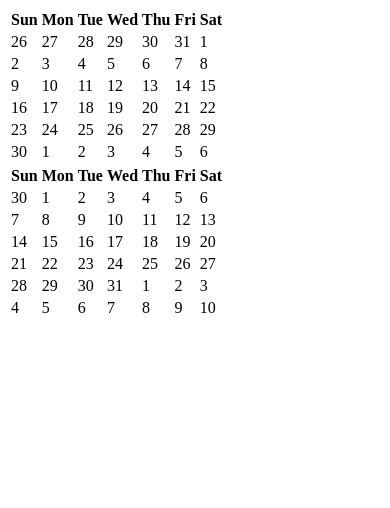
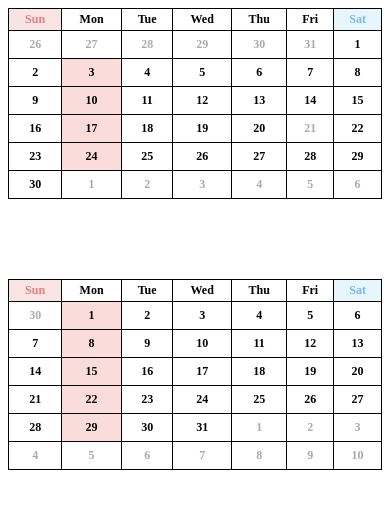
Before and after one commit to YuuIsMe0928/sample, a plain HTML site: page index.html in a window 390 px wide. Drawn offline with Linux system fonts and the light colour scheme.

Commit message:
Modify style.css

```diff
--- a/styles/style.css
+++ b/styles/style.css
@@ -5,3 +5,62 @@ h1, h2, h3, h4, h5, h6 {
 body {
     font-family: serif;
 }
+
+.calendar-wrap {
+    margin: 0 auto;
+    max-width: 1110px;
+    display: grid;
+    grid-template-columns: repeat(2, 1fr);
+    gap: 40px;
+}
+@media(max-width: 767.98px) {
+    .calendar-wrap {
+        display: flex;
+        flex-direction: column;
+    }
+}
+
+.calendar {
+    width: 100%;
+    border-collapse: collapse;
+}
+
+.calendar th, .calendar td {
+    border: 1px solid #000;
+    text-align: center;
+    padding: 10px;
+    font-size: 14px;
+    font-weight: bold;
+}
+
+.calendar th {
+    padding: 6px 10px;
+}
+/*.calendar td {}*/
+@media(max-width: 767.98px) {
+    .calendar th, .calendar td {
+        padding: 6px;
+        font-size: 12px;
+    }
+    .calendar th {
+        padding: 3px 6px;
+    }
+}
+
+.calendar .sun {
+    color: #e17f7e;
+    background-color: #f8e4e2;
+}
+.calendar .sat {
+    color: #7ab6f3;
+    background-color: #e7f6fd;
+}
+.calendar .mute {
+    color: #aaa;
+}
+.calendar .today {
+    background-color: #7d7d7d;
+}
+.calendar .off {
+    background-color: #fadcdb;
+}
```
